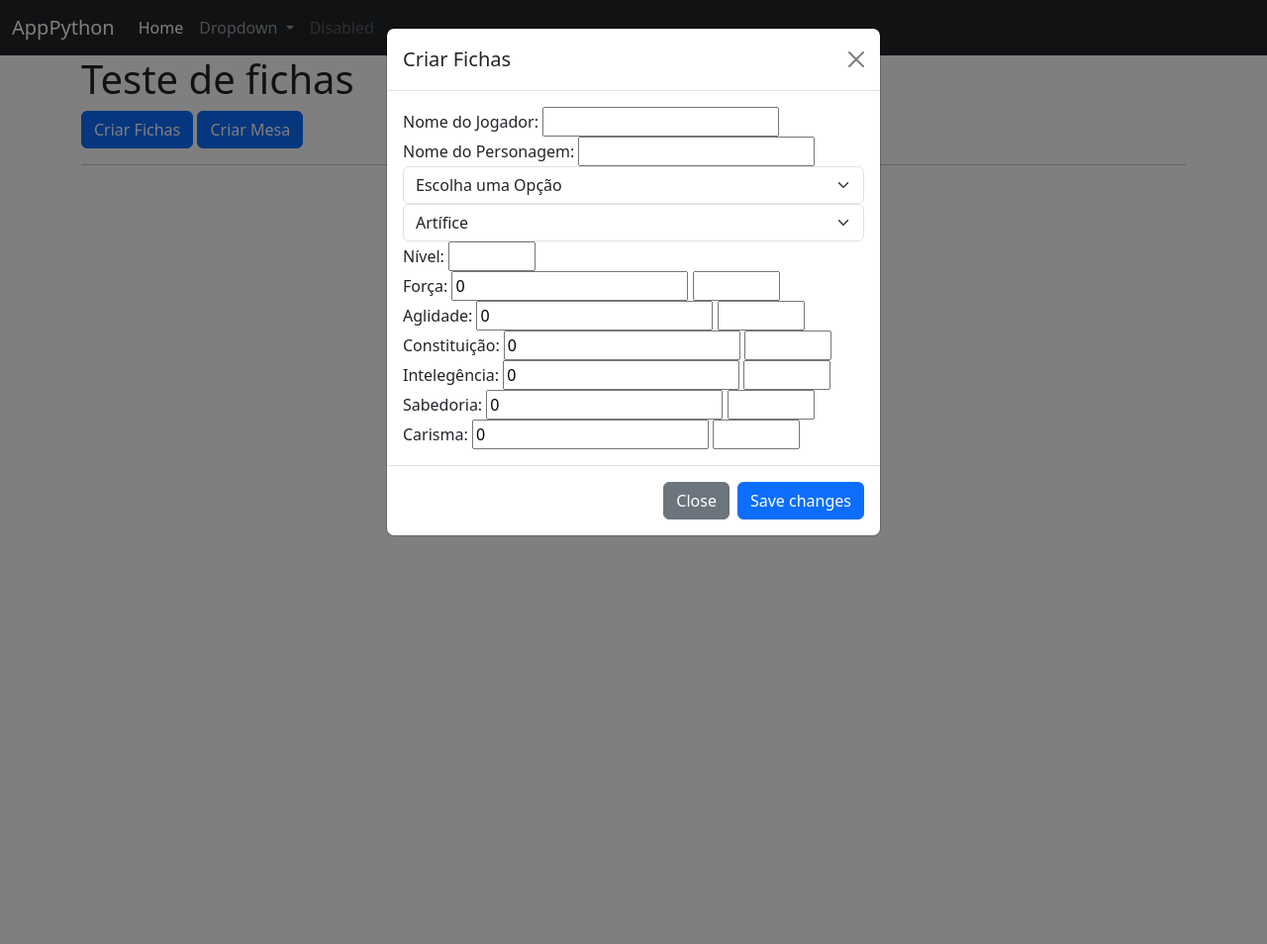
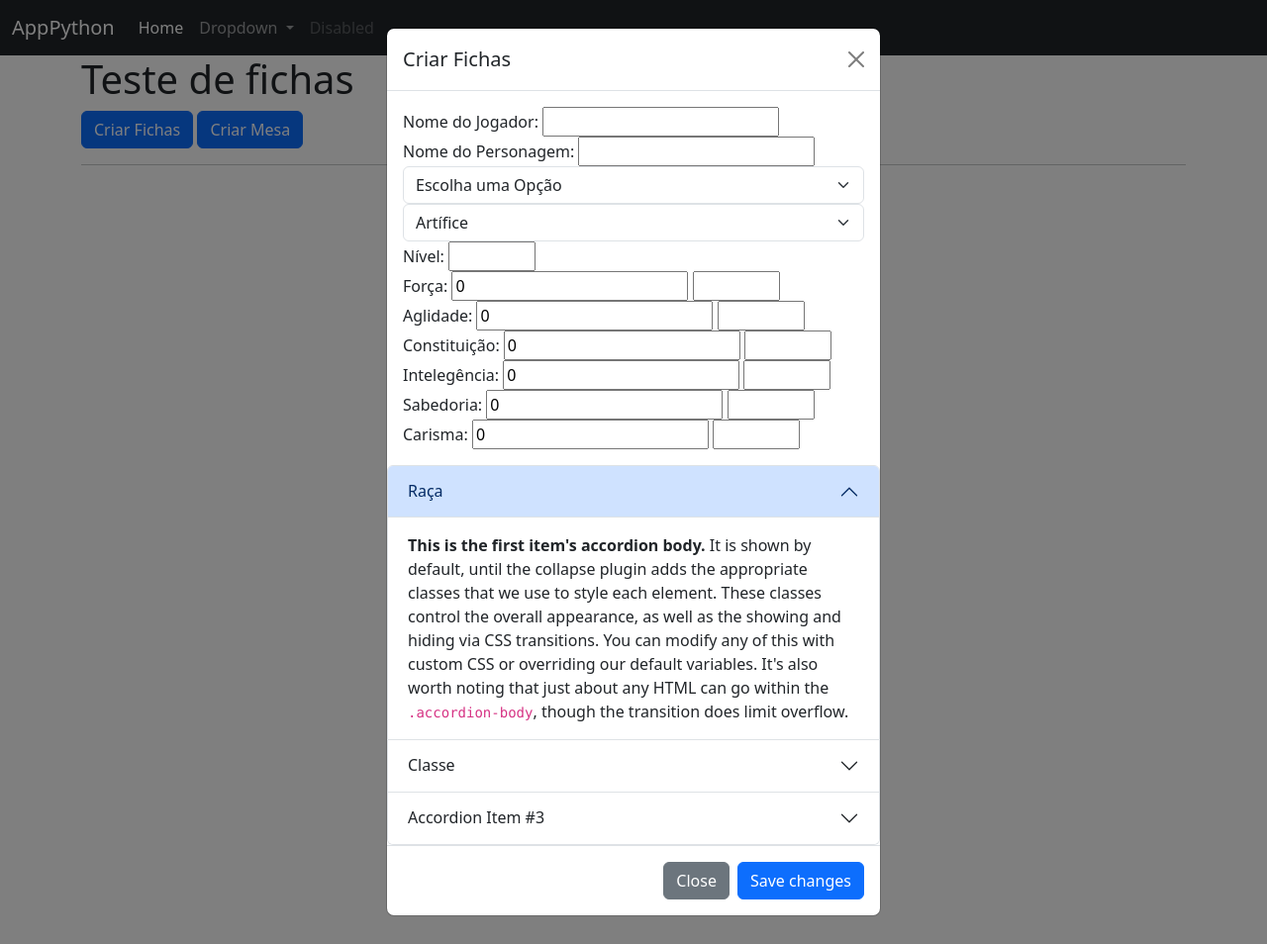
Before and after one commit to rrsouzza/Ficha_Mestra_backend, a Flask app: page /pagina_inicial in a window 1280 px wide, after a click on "Criar Fichas". Shown: the whole page at 99% size. Run offline with Flask 3, Linux system fonts and the light colour scheme; data that the repository does not hold is empty.

Commit message:
Criando IF dos dados das Raças

```diff
--- a/templates/pagina_inicial.html
+++ b/templates/pagina_inicial.html
@@ -85,6 +85,48 @@
             <input type="number" name="" onchange="InceriratributoCarisma(this.value)" min="-8" max="30">
           </div>
         </div>
+
+
+        <div class="accordion" id="accordionExample">
+          <div class="accordion-item">
+            <h2 class="accordion-header" id="headingOne">
+              <button class="accordion-button" type="button" data-bs-toggle="collapse" data-bs-target="#collapseOne" aria-expanded="true" aria-controls="collapseOne">
+                Raça
+              </button>
+            </h2>
+            <div id="collapseOne" class="accordion-collapse collapse show" aria-labelledby="headingOne" data-bs-parent="#accordionExample">
+              <div class="accordion-body">
+                <strong>This is the first item's accordion body.</strong> It is shown by default, until the collapse plugin adds the appropriate classes that we use to style each element. These classes control the overall appearance, as well as the showing and hiding via CSS transitions. You can modify any of this with custom CSS or overriding our default variables. It's also worth noting that just about any HTML can go within the <code>.accordion-body</code>, though the transition does limit overflow.
+              </div>
+            </div>
+          </div>
+          <div class="accordion-item">
+            <h2 class="accordion-header" id="headingTwo">
+              <button class="accordion-button collapsed" type="button" data-bs-toggle="collapse" data-bs-target="#collapseTwo" aria-expanded="false" aria-controls="collapseTwo">
+                Classe
+              </button>
+            </h2>
+            <div id="collapseTwo" class="accordion-collapse collapse" aria-labelledby="headingTwo" data-bs-parent="#accordionExample">
+              <div class="accordion-body">
+                <strong>This is the second item's accordion body.</strong> It is hidden by default, until the collapse plugin adds the appropriate classes that we use to style each element. These classes control the overall appearance, as well as the showing and hiding via CSS transitions. You can modify any of this with custom CSS or overriding our default variables. It's also worth noting that just about any HTML can go within the <code>.accordion-body</code>, though the transition does limit overflow.
+              </div>
+            </div>
+          </div>
+          <div class="accordion-item">
+            <h2 class="accordion-header" id="headingThree">
+              <button class="accordion-button collapsed" type="button" data-bs-toggle="collapse" data-bs-target="#collapseThree" aria-expanded="false" aria-controls="collapseThree">
+                Accordion Item #3
+              </button>
+            </h2>
+            <div id="collapseThree" class="accordion-collapse collapse" aria-labelledby="headingThree" data-bs-parent="#accordionExample">
+              <div class="accordion-body">
+                <strong>This is the third item's accordion body.</strong> It is hidden by default, until the collapse plugin adds the appropriate classes that we use to style each element. These classes control the overall appearance, as well as the showing and hiding via CSS transitions. You can modify any of this with custom CSS or overriding our default variables. It's also worth noting that just about any HTML can go within the <code>.accordion-body</code>, though the transition does limit overflow.
+              </div>
+            </div>
+          </div>
+        </div>
+
+
         <div class="modal-footer">
           <button type="button" class="btn btn-secondary" data-bs-dismiss="modal">Close</button>
           <button type="button" class="btn btn-primary">Save changes</button>
@@ -308,7 +350,7 @@
         }
       }
       if(i == "Andestralidade"){
-        ""
+
       }
       if(i == "Arma de Respiração"){
         ""
@@ -370,10 +412,10 @@
         var teste = []
         if (document.getElementById("classe_escolhida").value == i){
           var nivels = Number(nivel)
-          console.log(nivels)
           for(var aux = 1; aux < (nivels+1); aux++){
             teste.push(lista["Classes"][i][aux])
           }
+          console.log(teste)
           for (var i in teste){
             for (var elem in teste[i]){
               if(elem == "Bonus de Proficiência"){
```
